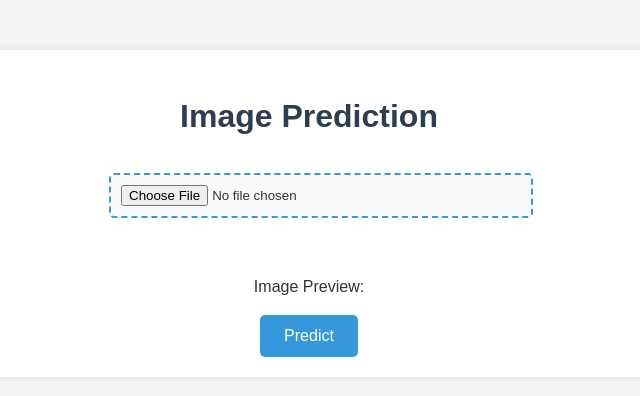
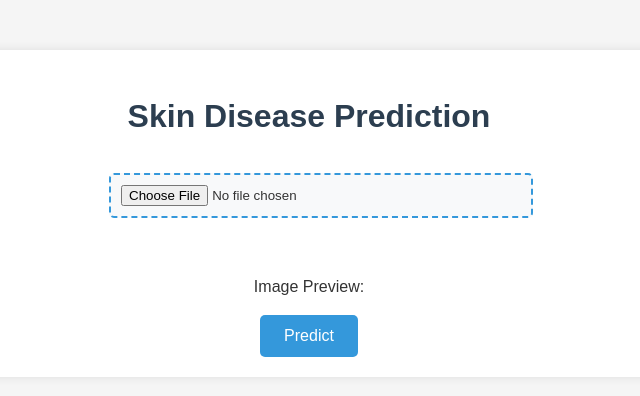
Before and after one commit to Kali414/skinDisease, a Flask app: page / in a window 1280 px wide. Shown: the top 396 px of the page, without its empty margins (331-971 px from the left). Run offline with Flask 3, Linux system fonts and the light colour scheme; parts of the project's set-up code (start-up, migrations or seed data) failed here and were passed over.

Commit message:
Changes in requirements and templates

```diff
--- a/templates/home.html
+++ b/templates/home.html
@@ -82,7 +82,7 @@
 </head>
 <body>
     <div class="container">
-        <h1>Image Prediction</h1>
+        <h1>Skin Disease Prediction</h1>
 
         <form class="upload-form" action="/predict" method="POST" enctype="multipart/form-data">
             <div class="file-input-container">
```
Also changed, not shown: 1 other file.
